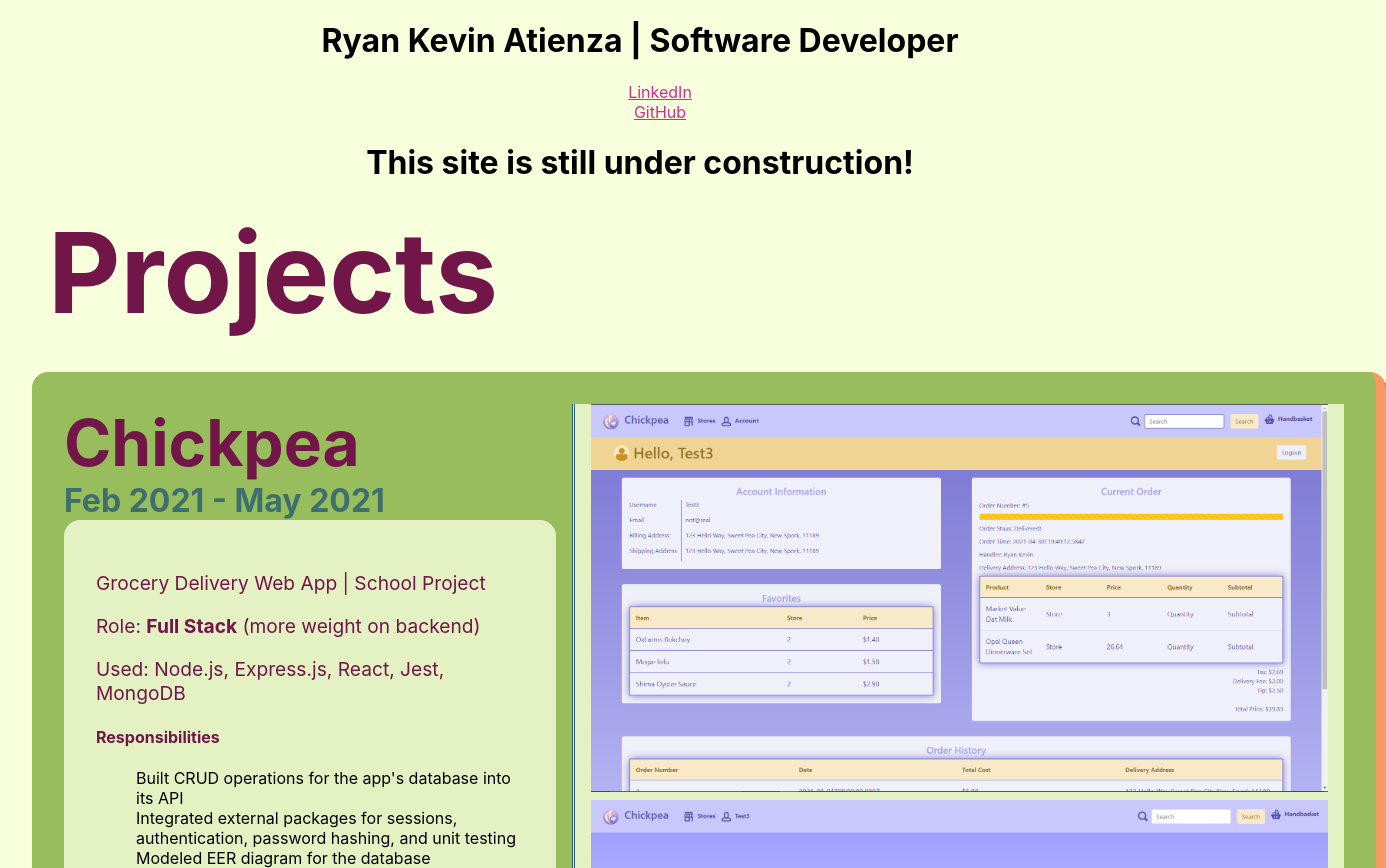
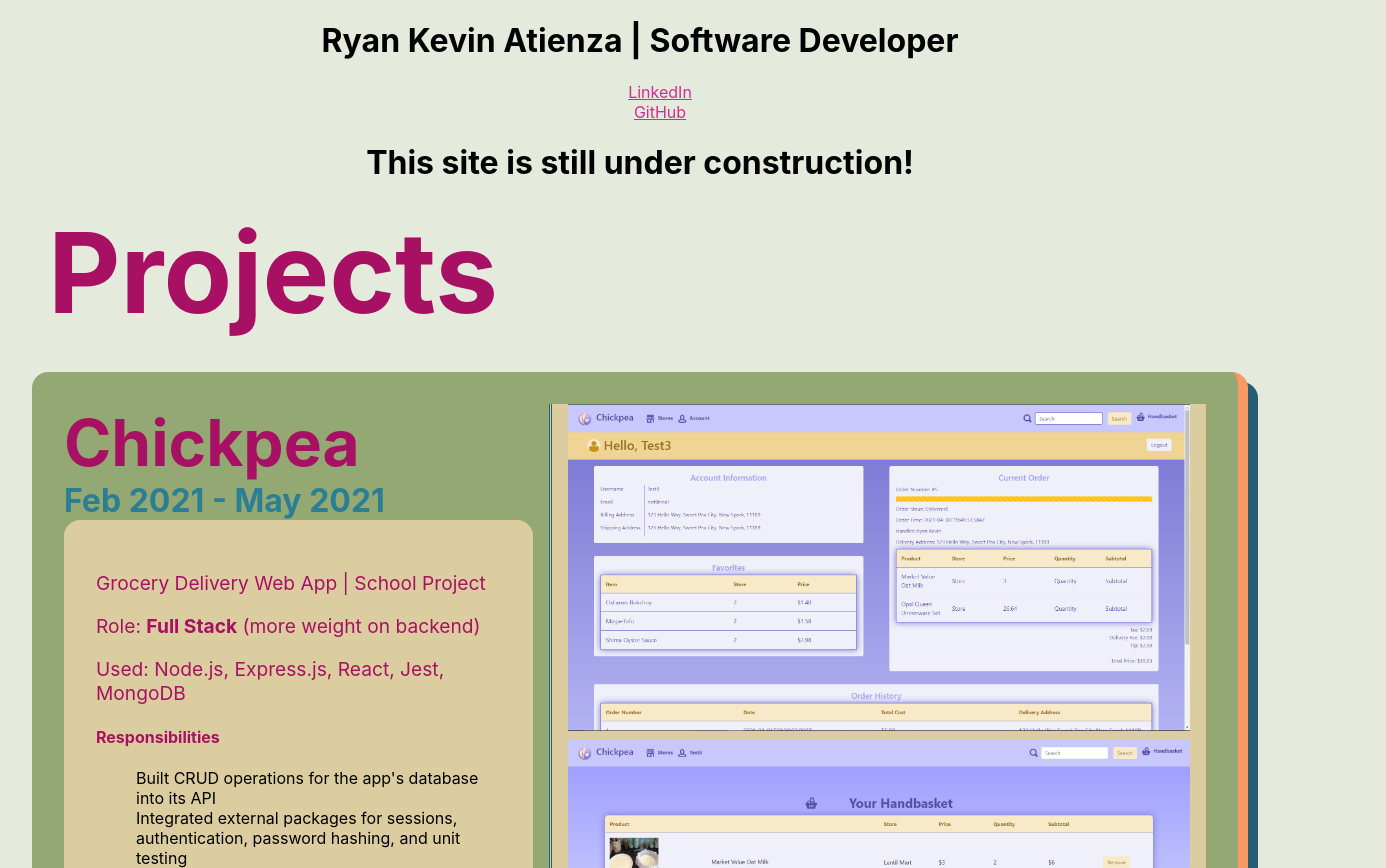
Before and after one commit to ryankpa/my-page, a React (Create React App) app: page / in a window 1280 px wide. Shown: the top 868 px of the page, 1386 px wide, since content can reach past the window. Built offline with nearby package versions, Linux system fonts and the light colour scheme.

Commit message:
style adjustments

```diff
--- a/src/styles/App.css
+++ b/src/styles/App.css
@@ -1,5 +1,5 @@
 body {
-  background-color: rgb(248, 255, 221);
+  background-color: rgb(228, 235, 221);
 }
 
 .App {
@@ -12,11 +12,10 @@ a {
 
 p {
   font-size: 1.2em;
-  color: rgb(114, 21, 72);
 }
 
-h2, h3, h4 {
-  color: rgb(114, 21, 72);
+h2, h3, h4, p {
+  color: rgb(168, 16, 100);
 }
 
 li {
--- a/src/styles/ProjectDetails.css
+++ b/src/styles/ProjectDetails.css
@@ -1,11 +1,11 @@
 .project_details {
     position: relative;
-    background-color: rgb(152, 189, 93);
+    background-color: rgb(148, 168, 115);
     margin:  2rem;
     padding: 2rem;
     display: flex;
     flex-direction: row;
-    width: 100%;
+    width: fit-content;
     gap: 1rem;
     box-shadow: 10px 10px 0px 0px rgb(39, 93, 114);
     border-radius: 1rem;
@@ -34,7 +34,7 @@
 
 .project_details section + section {
     border-left: 3px double rgb(39, 93, 114);
-    background-color: rgba(248, 255, 221, .8);
+    background-color: rgba(238, 216, 170, 0.8);
 }
 
 .project_details h3 {
@@ -44,7 +44,7 @@
 }
 
 .project_details .description {
-    background-color: rgba(248, 255, 221, .8);
+    background-color: rgba(238, 216, 170, 0.8);
     padding: 2rem;
     border-radius: 1rem;
 }
@@ -55,6 +55,5 @@
     font-size: 2rem;
     text-align: left;
     font-weight: bolder;
-    color: rgb(39, 93, 114);
-    opacity: .8;
+    color: rgba(18, 116, 155, .8);
 }
```
